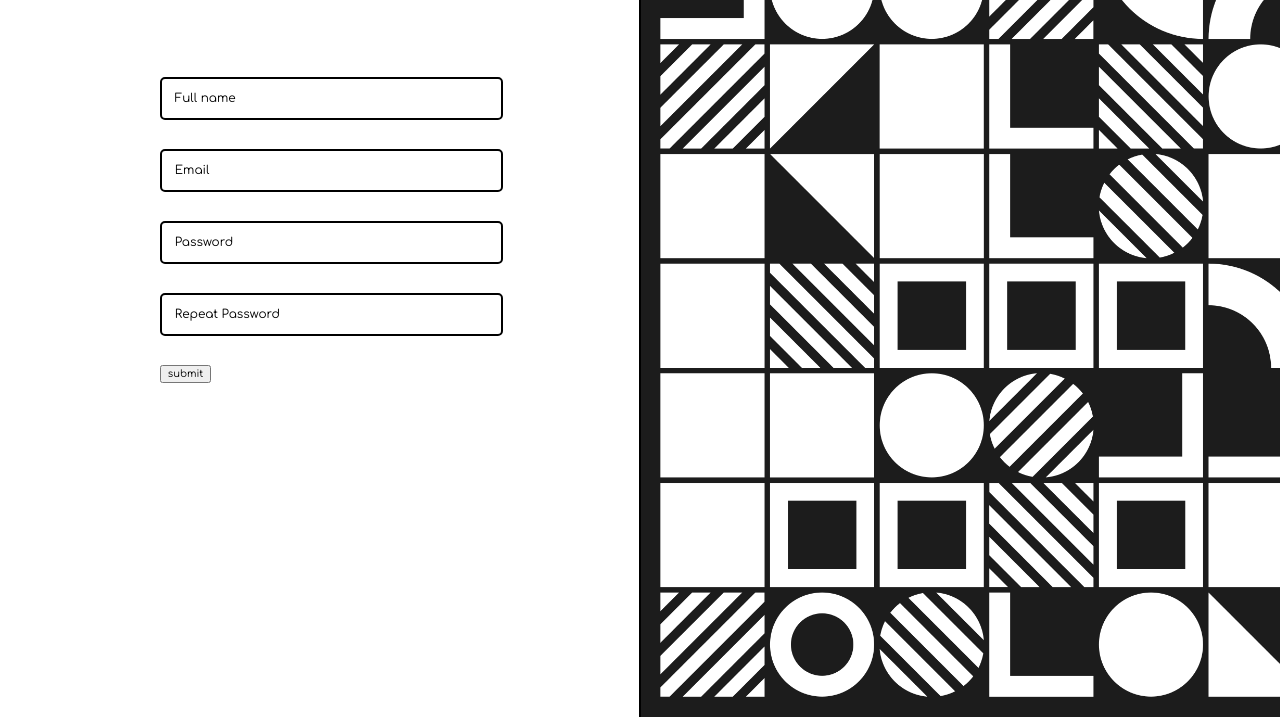
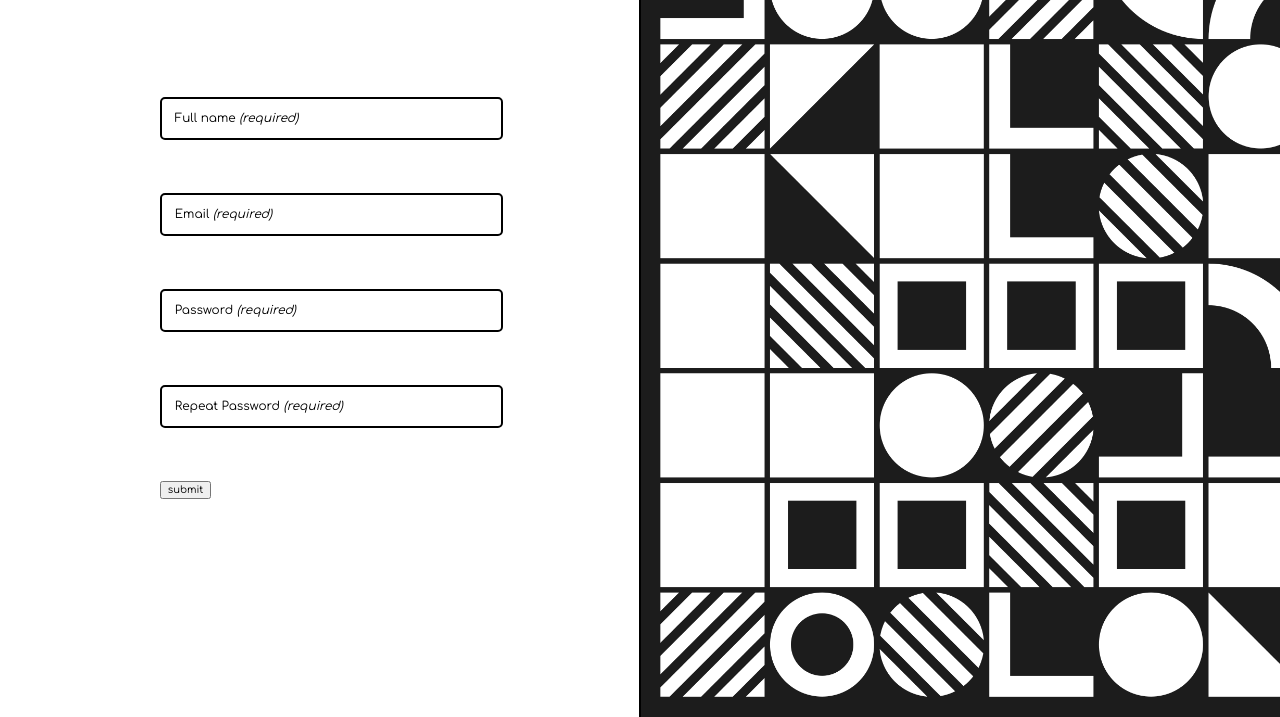
Before and after one commit to padmed/Sign-up-Form, a plain HTML site: page index.html in a window 1280 px wide. Shown: the part 83-800 px from the top of the page. Drawn offline with Linux system fonts and the light colour scheme.

Commit message:
CSS files

```diff
--- a/styles/index.css
+++ b/styles/index.css
@@ -26,11 +26,13 @@ form .content {
 }
 form .content ul {
   height: 100%;
+  margin-top: 100px;
   display: flex;
   flex-direction: column;
   justify-content: start;
   align-items: center;
   padding: 0;
+  gap: 3vh;
 }
 
 .image-container.mobile {
@@ -94,8 +96,12 @@ li label {
   top: 0;
   left: 0;
   padding: 15px;
-  transition: 0.5s;
+  transition: 0.2s;
   font-size: 1.2rem;
+}
+li label::after {
+  content: " (required)";
+  font-style: italic;
 }
 li input {
   width: 100%;
@@ -115,4 +121,7 @@ li input:valid ~ label, li input:focus ~ label {
   border: 1px solid black;
   border-radius: 5px;
   letter-spacing: 0.2rem;
+}
+li input:valid ~ label::after, li input:focus ~ label::after {
+  content: none;
 }/*# sourceMappingURL=index.css.map */
```
Also changed, not shown: 1 other file.
